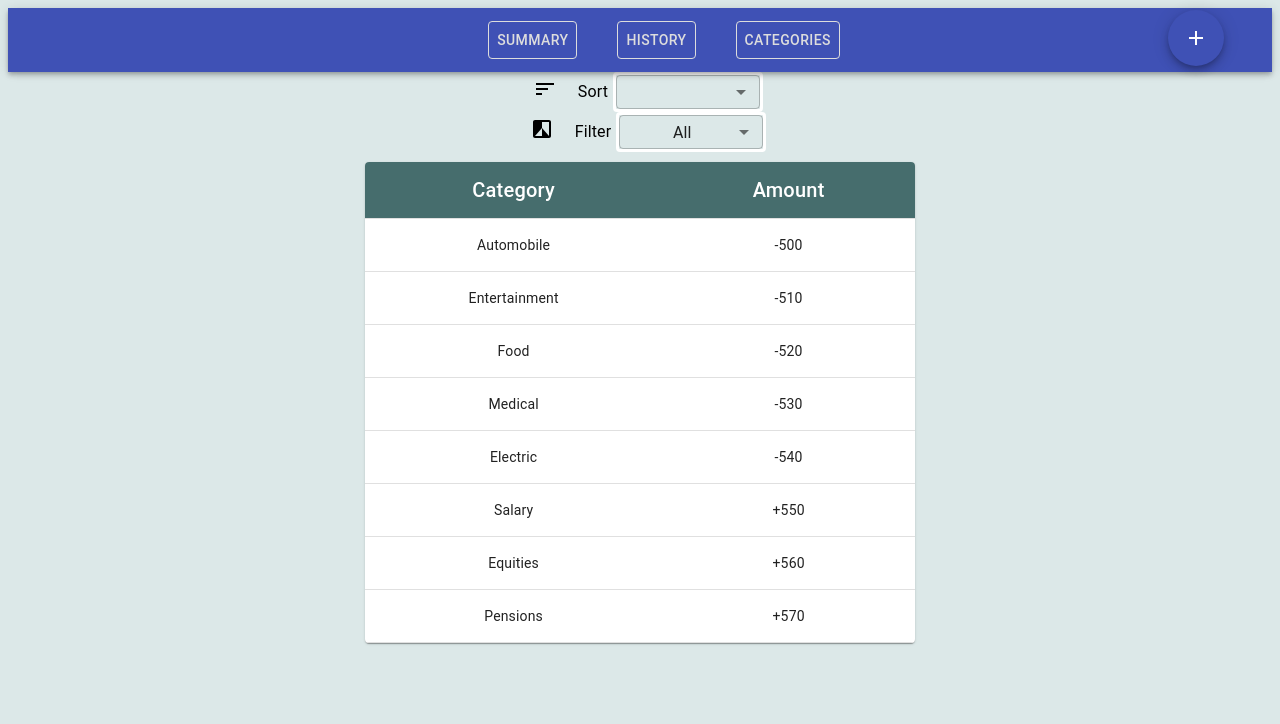
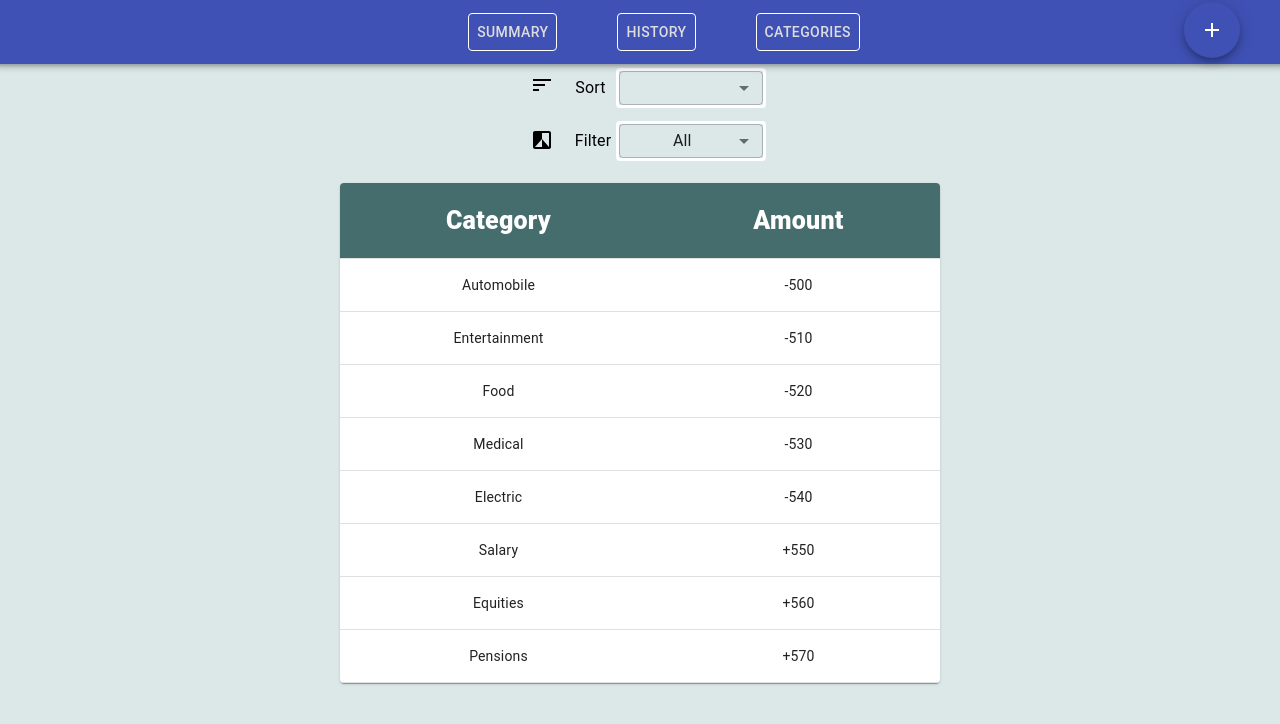
Before and after one commit to LuizaAv/aca-final-project-lge, a React (Create React App) app: page / in a window 1280 px wide. Shown: the top 724 px of the page. Built offline with nearby package versions, Linux system fonts and the light colour scheme.

Commit message:
Change Styles

```diff
--- a/src/Components/AddBudget/AddBudget.js
+++ b/src/Components/AddBudget/AddBudget.js
@@ -156,6 +156,7 @@ export default function AddBudget() {
 
         <DialogActions>
           <Button
+          className={classes.btn}
             disabled={doneDisabled}
             variant="outlined"
             onClick={handleAddingBudget}
--- a/src/Components/AddBudget/AddBudget.style.js
+++ b/src/Components/AddBudget/AddBudget.style.js
@@ -22,8 +22,6 @@ export default makeStyles((theme) => ({
     width: '80%',
     margin: 'auto',
     marginBottom: 15,
-    backgroundColor: '#85adad',
-    borderRadius: 10,
     color: 'white',
   },
   date: {
@@ -53,4 +51,5 @@ export default makeStyles((theme) => ({
   dialog: {
     backgroundColor: 'yellow',
   },
+
 }));
--- a/src/Components/Filter/Filter.js
+++ b/src/Components/Filter/Filter.js
@@ -24,6 +24,8 @@ const useStyles = makeStyles({
   },
   icon: {
     margin: 5,
+    marginTop:8,
+    marginleft:6,
   },
 });
 
--- a/src/Components/Header/Header.js
+++ b/src/Components/Header/Header.js
@@ -12,7 +12,7 @@ export default function Header() {
   const classes = useStyles();
 
   return (
-    <AppBar position="sticky">
+    <AppBar className={classes.appbar} position="sticky">
       <Toolbar className={classes.toolbar}>
         <nav className={classes.nav}>
           <Link to="/" className={classes.link}>
--- a/src/Components/Header/Header.style.js
+++ b/src/Components/Header/Header.style.js
@@ -3,6 +3,9 @@ import { makeStyles } from '@material-ui/core/styles';
 export default makeStyles((theme) => ({
   toolbar: {
 
+  },
+  appbar:{
+    backgroundColor:'##9666ff',
   },
   nav: {
     width: '100%',
@@ -10,14 +13,15 @@ export default makeStyles((theme) => ({
     justifyContent: 'center',
     position: 'absolute',
 
+
   },
   link: {
     textDecoration: 'none',
   },
   button: {
     color: '#ddd',
-    border: '1px solid',
-    margin: '0 20px',
+    border: '1px solid white',
+    margin: '0 30px',
     '&:hover': {
       borderColor: '#fff',
       color: '#fff',
--- a/src/Components/Sort/Sort.js
+++ b/src/Components/Sort/Sort.js
@@ -10,7 +10,7 @@ const useStyles = makeStyles({
   select: {
     width: 150,
     height: 40,
-    marginLeft: 5,
+    marginLeft: 10,
     textAlign: 'center',
     border: '3px solid #ffffff',
   },
@@ -23,7 +23,7 @@ const useStyles = makeStyles({
     display: 'flex',
   },
   icon: {
-    margin: 5,
+    margin:5,
   },
 });
 
--- a/src/index.css
+++ b/src/index.css
@@ -4,4 +4,5 @@
 
 body{
   background-color: #dce8e8;
+  margin:-8px;
 }
--- a/src/pages/Categories/Categories.style.js
+++ b/src/pages/Categories/Categories.style.js
@@ -9,10 +9,12 @@ export default makeStyles((theme) => ({
   flexContainer: {
     display: 'flex',
     justifyContent: 'center',
+    padding:12,
+
   },
   table: {
     width: 600,
-    marginTop: 10,
+    marginTop:-5,
   },
 
   tableRow: {
@@ -26,6 +28,7 @@ export default makeStyles((theme) => ({
   },
   moneyIcon: {
     alignItems: 'baseline',
-    color: '#466d6d',
+    color: '#white',
+
   },
 }));
--- a/src/pages/History/History.js
+++ b/src/pages/History/History.js
@@ -35,6 +35,8 @@ export default function History() {
     <>
       <div className={classes.flexContainer}>
         <Sort isAscending={isAscending} setIsAscending={setIsAscending} />
+        </div>
+        <div className={classes.flexContainer} >
         <Filter filterType={filterType} setFilterType={setFilterType} />
       </div>
       <div className={classes.flexContainer}>
--- a/src/pages/History/History.style.js
+++ b/src/pages/History/History.style.js
@@ -4,7 +4,7 @@ export default makeStyles((theme) => ({
   card: {
     float: 'left',
     height: 170,
-    width: 480,
+    width: 460,
     border: '1.5px solid #466d6d',
     borderRadius: 10,
     margin: 10,
@@ -23,7 +23,8 @@ export default makeStyles((theme) => ({
     display: 'flex',
     flexWrap: 'wrap',
     justifyContent: 'center',
-    margin: 5,
+    margin: 10,
+
   },
   nameAmount: {
     display: 'flex',
--- a/src/pages/Summary/Summary.style.js
+++ b/src/pages/Summary/Summary.style.js
@@ -1,24 +1,29 @@
 import { makeStyles } from '@material-ui/core/styles';
+
 
 export default makeStyles((theme) => ({
   head: {
     backgroundColor: '#466d6d',
     color: 'white',
-    fontSize: 20,
+    fontSize: 25,
+    fontWeight:900,
+    height:43,
+
   },
   flexContainer: {
     display: 'flex',
     justifyContent: 'center',
+    margin:12,
   },
   table: {
-    width: 550,
-    marginTop: 10,
+    width: 600,
+    marginTop:10,
   },
 
   tableRow: {
     padding: 10,
     margin: 5,
-    transition: 'transform .2s',
+    transition: 'transform .4s',
     '&:hover': {
       transform: 'scale(1.1)',
       backgroundColor: '#e0ebeb',
```
